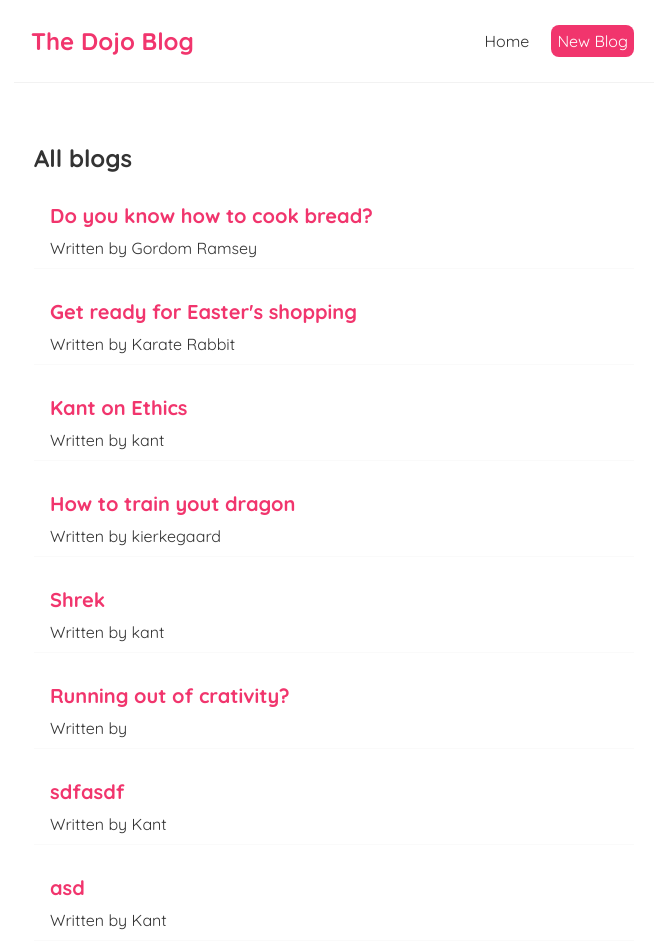
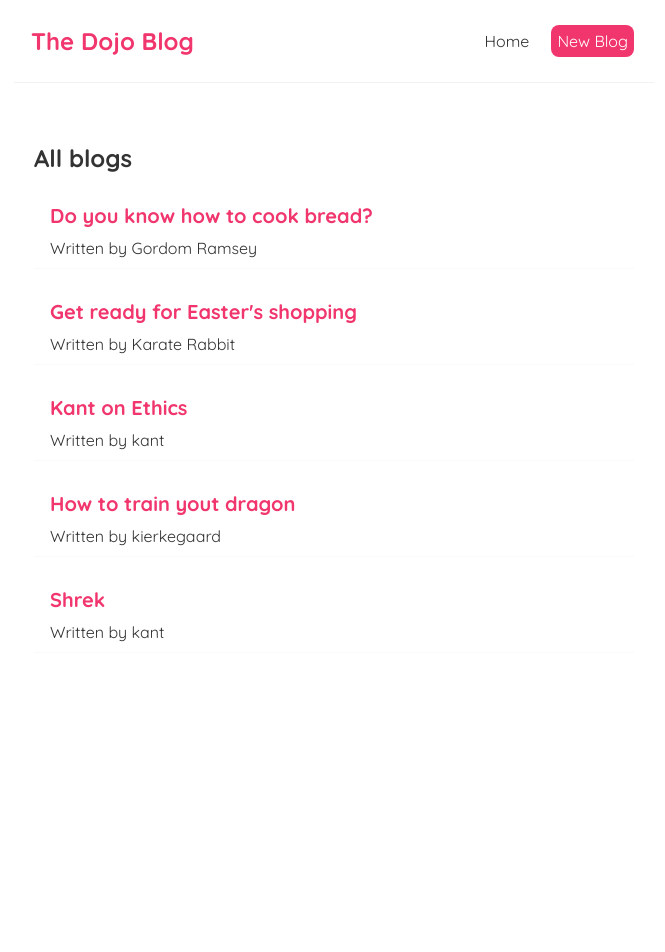
Before and after one commit to Henrique-Peixoto/modern-react, a React (Create React App) app in the folder dojo-blog/: page / in a window 1280 px wide. Shown: the top 952 px of the page, without its empty margins (306-971 px from the left). After the commit the page ends 800 px from the top, so only its background shows below. Built offline with nearby package versions, Linux system fonts and the light colour scheme; data requests are answered from the project's data file; the HTML template or start-up script is replaced by a standard one.

Commit message:
Deleting blogs

```diff
--- a/dojo-blog/data/db.json
+++ b/dojo-blog/data/db.json
@@ -29,30 +29,6 @@
       "body": "Why is it so good?",
       "author": "kant",
       "id": 5
-    },
-    {
-      "title": "Running out of crativity?",
-      "body": "Me too. :/",
-      "author": "",
-      "id": 6
-    },
-    {
-      "title": "sdfasdf",
-      "body": "asdfasdf",
-      "author": "Kant",
-      "id": 7
-    },
-    {
-      "title": "asd",
-      "body": "asd",
-      "author": "Kant",
-      "id": 8
-    },
-    {
-      "title": "adfasd",
-      "body": "sdfasdf",
-      "author": "Kant",
-      "id": 9
     }
   ]
 }
--- a/dojo-blog/src/BlogDetails.js
+++ b/dojo-blog/src/BlogDetails.js
@@ -1,4 +1,4 @@
-import { useParams } from 'react-router-dom'
+import { useParams, useHistory } from 'react-router-dom'
 import useFecth from './useFetch'
 
 const BlogDetails = () => {
@@ -6,6 +6,15 @@
   // We want the ":id" in the route that leads to a blog
   const { id } = useParams()
   const { data:blog, error, isPending} = useFecth(`http://localhost:8000/blogs/${id}`)
+  const history = useHistory()
+
+  const handleClick = () => {
+    fetch('http://localhost:8000/blogs/' + id,{
+      method: 'DELETE'
+    }).then(() => {
+      history.push("/")
+    })
+  }
 
   return (
     <div className="blog-detail">
@@ -16,6 +25,7 @@
           <h2>{ blog.title }</h2>
           <p>Written by { blog.author }</p>
           <div>{ blog.body }</div>
+          <button onClick={handleClick}>Delete</button>
         </article>
       )}
     </div>
--- a/dojo-blog/src/index.css
+++ b/dojo-blog/src/index.css
@@ -65,6 +65,16 @@
   max-width: 600px;
   margin: 40px auto;
   padding: 20px;
+}
+
+.blog-detail button {
+  background: #f1356d;
+  color: #fff;
+  border: 0;
+  padding: 8px;
+  border-radius: 8px;
+  margin-top: 20px;
+  cursor: pointer;
 }
 
 /* blog preview /list */
```
